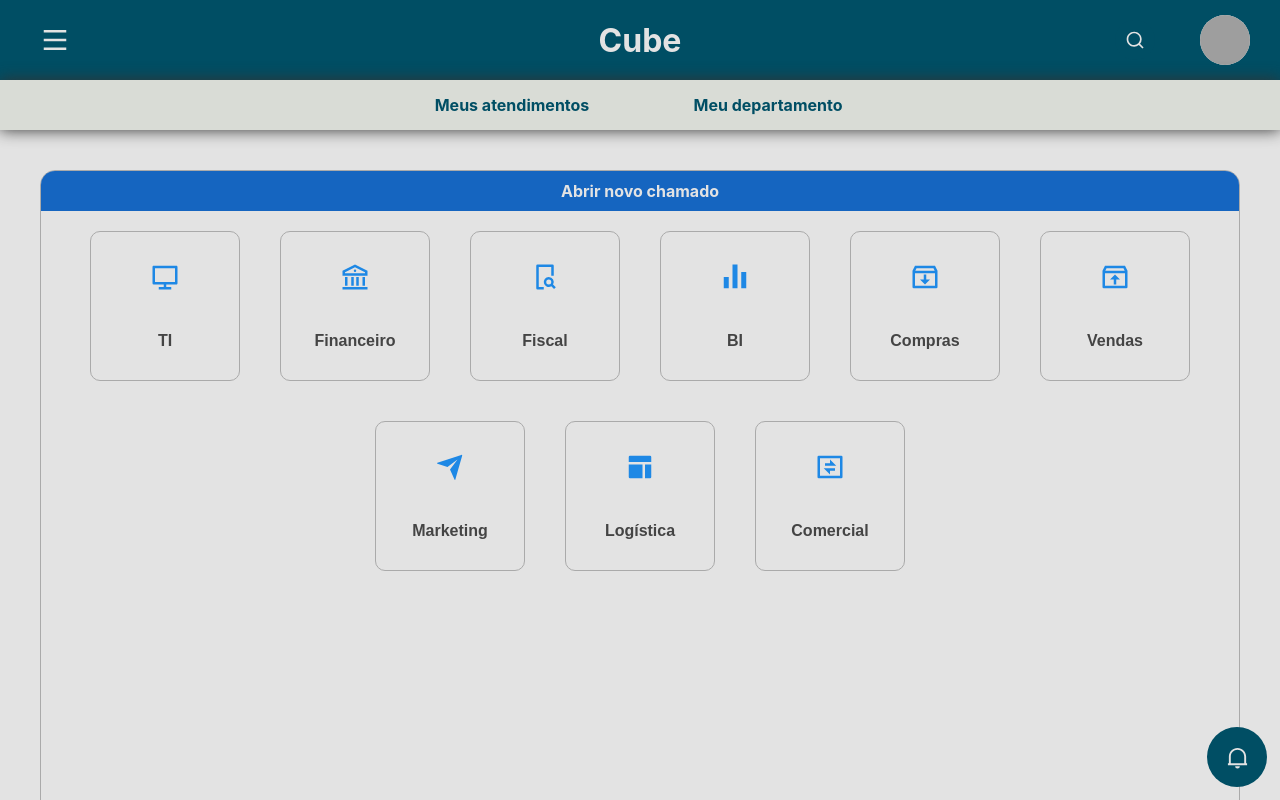
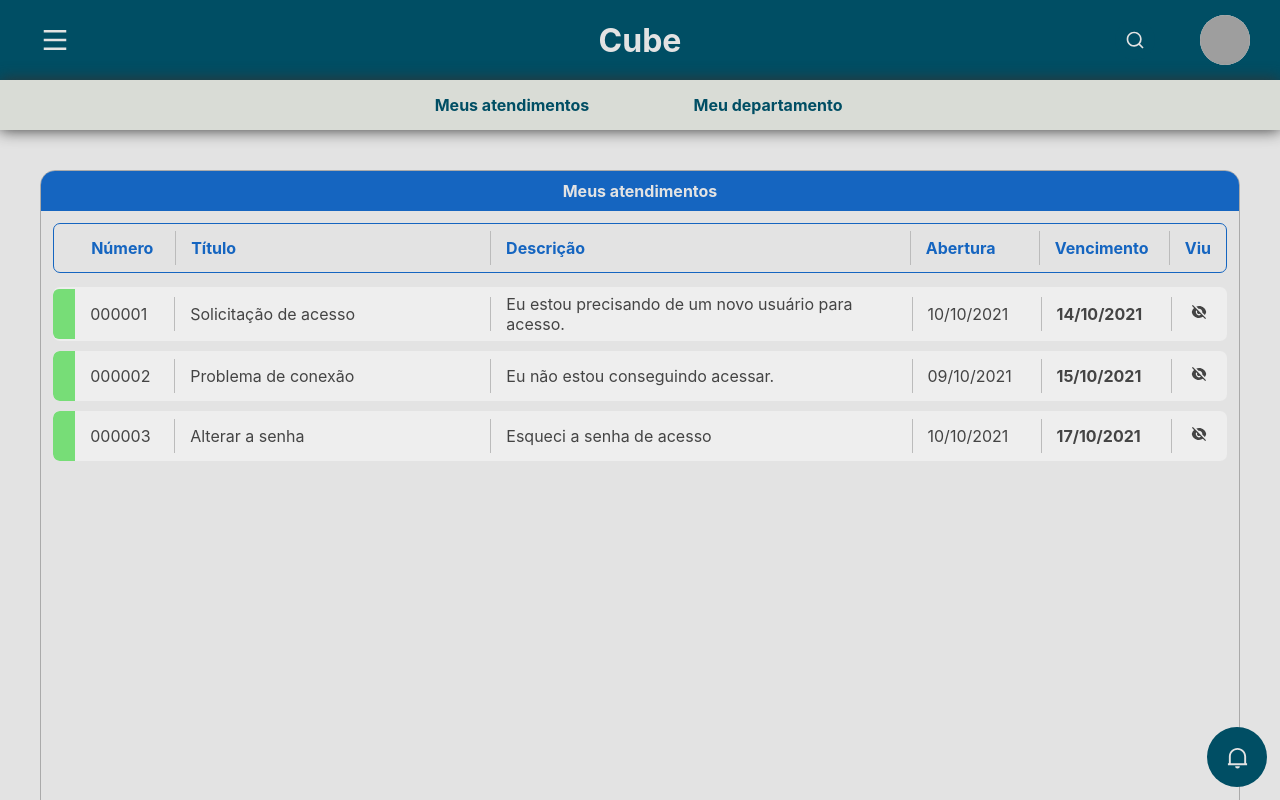
Before and after one commit to ygorbenjamim/Cube, a React (Create React App) app in the folder client/: page /calllist in a window 1280 px wide. Shown: the top 800 px of the page. Built offline with nearby package versions, Linux system fonts and the light colour scheme; grey boxes are pictures that could not be loaded; the HTML template or start-up script is replaced by a standard one.

Commit message:
Otimization

```diff
--- a/client/src/App.js
+++ b/client/src/App.js
@@ -1,6 +1,6 @@
 import Header from './components/Header';
 import Home from './components/Home';
-import MyCalls from './components/MyCalls';
+import CallList from './components/CallList';
 import Dashboard from './components/Dashboard';
 import Footer from './components/Footer';
 import Notification from './components/Notification';
@@ -12,7 +12,7 @@ function App() {
       <Header />
       <Switch>
         <Route path='/dashboard' component={ Dashboard } />
-        <Route path='/mycalls' component={ MyCalls } />
+        <Route path='/calllist' render={ () => <CallList title='Meus atendimentos'/> }/>
         <Route path='/' component={ Home } />
       </Switch>
       <Footer />
--- a/client/src/components/MyCalls/index.jsx
+++ b/client/src/components/CallList/index.jsx
@@ -5,7 +5,7 @@ import {
 } from 'react-icons/ri';
 import './style.css';
 
-const MyCalls = () => {
+const CallList = (props) => {
   // Data atual
   const date = new Date();
   const day = String(date.getDate()).padStart(2, '0');
@@ -91,7 +91,7 @@ const MyCalls = () => {
   return (
     <div className="mycalls-container">
       <div className="mycalls-top">
-        <p>Meus atendimentos</p>
+        <p>{ props.title }</p>
       </div>
       <table>
         <thead>
@@ -113,4 +113,4 @@ const MyCalls = () => {
   );
 }
 
-export default MyCalls;
+export default CallList;
--- a/client/src/components/Header/index.jsx
+++ b/client/src/components/Header/index.jsx
@@ -131,7 +131,7 @@ const Header = () => {
           <li>
             <Link
               className="btn-menu-item"
-              to="/mycalls"
+              to="/calllist"
               onClick={ handleMenu }
             >
               <RiListOrdered />
@@ -252,13 +252,13 @@ const Header = () => {
       <div className="header-bottom">
         <Link
           className="header-bottom-item"
-          to="/mycalls"
+          to="/calllist"
         >
           <p>Meus atendimentos</p>
         </Link>
         <Link
           className="header-bottom-item"
-          to="/mycalls"
+          to="/calllist"
         >
           <p>Meu departamento</p>
         </Link>
--- a/client/src/components/Home/style.css
+++ b/client/src/components/Home/style.css
@@ -39,7 +39,7 @@
   margin: 20px;
   padding: 10px;
   border-radius: 10px;
-  border: 1px solid #aaa;
+  border: 1px solid #1565c0;
   min-width: 150px;
   min-height: 150px;
   background-color: transparent;
@@ -51,7 +51,6 @@
 
 .call-option:hover {
   cursor: pointer;
-  box-shadow: 0 0 1em #333;
-
+  box-shadow: 0 0 0.5em #1565c0;
   transition: all 0.2s ease;
 }
```
Also changed, not shown: client/src/components/CallList/style.css (renamed from client/src/components/MyCalls/style.css).
